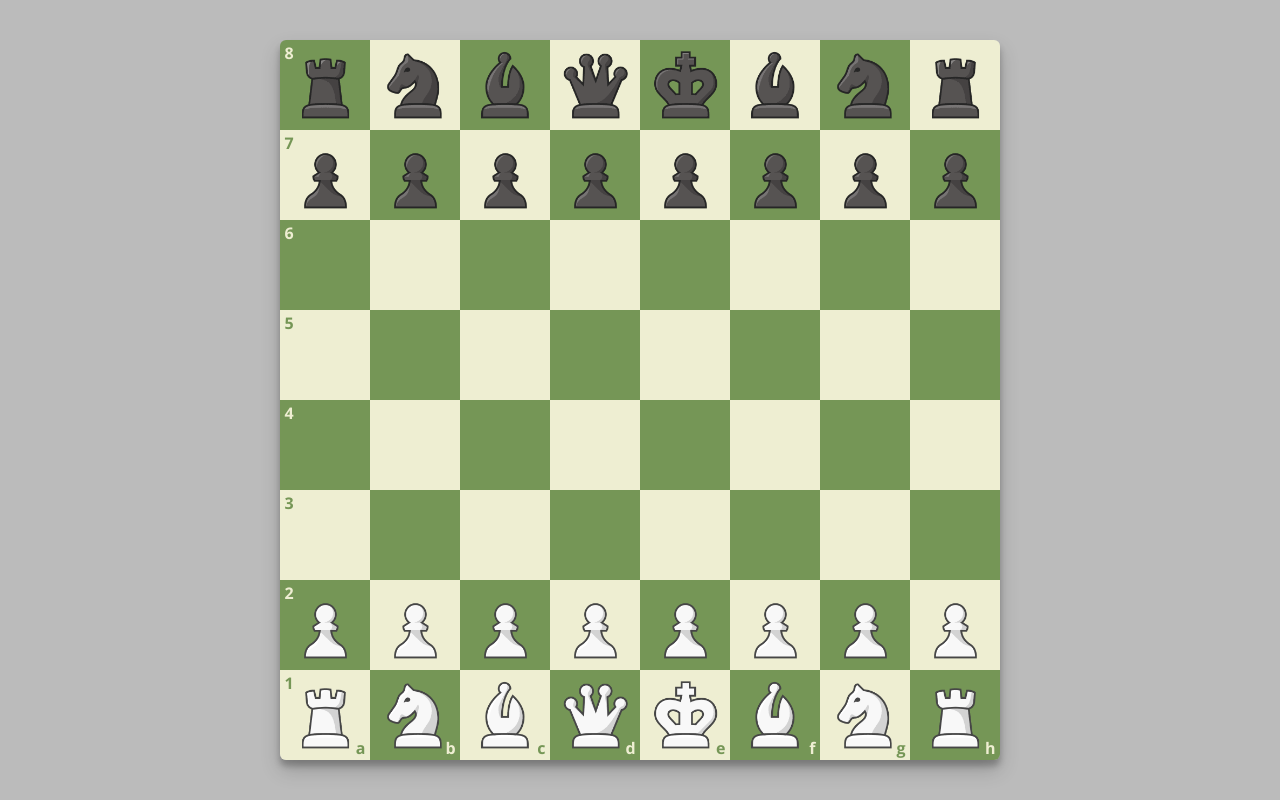
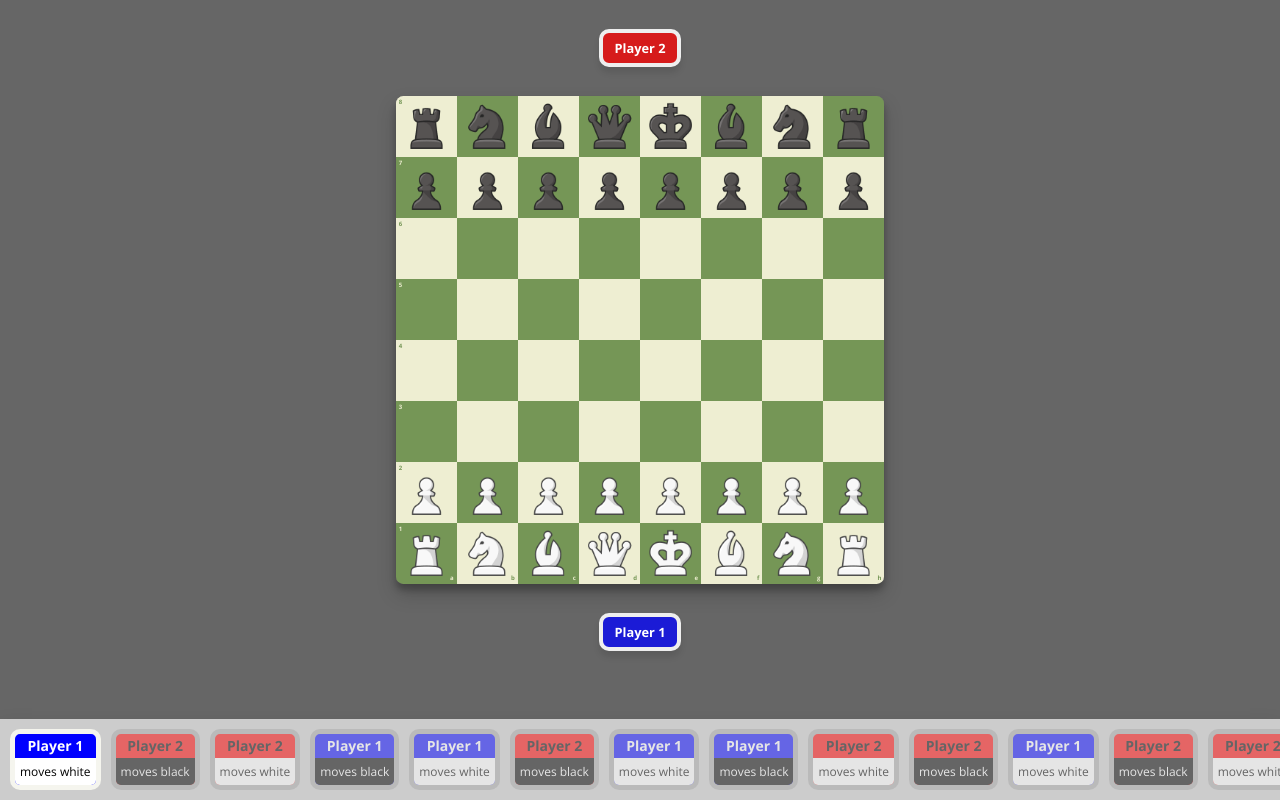
Before and after one commit to alexcrist/blunder-chess, a React (Vite) app in the folder web-frontend/: page / in a window 1280 px wide. Built offline with nearby package versions, Linux system fonts and the light colour scheme.

Commit message:
Add turn indicator

```diff
--- a/web-frontend/src/App/App.jsx
+++ b/web-frontend/src/App/App.jsx
@@ -1,10 +1,21 @@
+import classnames from "classnames";
 import ChessBoard from "../ChessBoard/ChessBoard";
+import TurnIndicator from "../TurnIndicator/TurnIndicator";
 import styles from "./App.module.css";
 
 const App = () => {
     return (
         <div className={styles.container}>
-            <ChessBoard />
+            <div className={styles.board}>
+                <div className={classnames(styles.player, styles.player2)}>
+                    Player 2
+                </div>
+                <ChessBoard />
+                <div className={classnames(styles.player, styles.player1)}>
+                    Player 1
+                </div>
+            </div>
+            <TurnIndicator />
         </div>
     );
 };
--- a/web-frontend/src/App/App.module.css
+++ b/web-frontend/src/App/App.module.css
@@ -3,7 +3,34 @@
     width: 100vw;
     overflow: hidden;
     display: flex;
+    flex-direction: column;
     align-items: center;
-    justify-content: center;
-    background-color: #bbb;
+    justify-content: space-between;
+    background-color: #666;
 }
+
+.player {
+    font-size: 80%;
+    padding: 1% 2%;
+    border: 0.5vh solid #eee;
+    box-shadow: 0 6px 6px rgba(0, 0, 0, 0.1);
+    border-radius: 10px;
+    font-weight: bold;
+    color: white;
+    margin: 5%;
+}
+
+.player1 {
+    background-color: #0000ffbb;
+}
+
+.player2 {
+    background-color: #ff0000bb;
+}
+
+.board {
+    display: flex;
+    align-items: center;
+    flex-direction: column;
+    max-height: 85vh;
+}
--- a/web-frontend/src/ChessBoard/ChessBoard.module.css
+++ b/web-frontend/src/ChessBoard/ChessBoard.module.css
@@ -1,13 +1,15 @@
 .container {
     display: flex;
-    width: min(90vw, 90vh);
-    height: min(90vw, 90vh);
-    border-radius: min(0.75vh, 0.75vw);
+    aspect-ratio: 1;
+    border-radius: 1.5%;
     box-shadow:
         0 10px 20px rgba(0, 0, 0, 0.19),
         0 6px 6px rgba(0, 0, 0, 0.23);
     flex-direction: column-reverse;
     overflow: hidden;
+    max-height: 70vh;
+    justify-self: center;
+    margin: 0 10px;
 }
 
 .row {
--- a/web-frontend/src/ChessBoardPiece/ChessBoardPiece.module.css
+++ b/web-frontend/src/ChessBoardPiece/ChessBoardPiece.module.css
@@ -1,4 +1,4 @@
 .container {
+    height: 90%;
     width: 90%;
-    height: 90%;
 }
--- a/web-frontend/src/ChessBoardSquare/ChessBoardSquare.jsx
+++ b/web-frontend/src/ChessBoardSquare/ChessBoardSquare.jsx
@@ -14,7 +14,7 @@ const ChessBoardSquare = ({ coordinate }) => {
     const rankIndex = Number(rank) - 1;
 
     // Determine square color
-    const isSquareWhite = (fileIndex + rankIndex) % 2 === 0;
+    const isSquareWhite = (fileIndex + rankIndex) % 2 === 1;
     const isSquareBlack = !isSquareWhite;
 
     // Save square bounds
--- a/web-frontend/src/ChessBoardSquare/ChessBoardSquare.module.css
+++ b/web-frontend/src/ChessBoardSquare/ChessBoardSquare.module.css
@@ -23,9 +23,13 @@
     background-color: #bac949;
 }
 
+/* .isTarget {
+    box-shadow: inset 0px 0px 0px 4px #fff;
+} */
+
 .fileLabel,
 .rankLabel {
-    font-size: 100%;
+    font-size: 10%;
     font-weight: 700;
     position: absolute;
     line-height: 1;
--- /dev/null
+++ b/web-frontend/src/TurnIndicator/TurnIndicator.jsx
@@ -0,0 +1,48 @@
+import classnames from "classnames";
+import { useSelector } from "react-redux";
+import { getTurn } from "../getTurn";
+import styles from "./TurnIndicator.module.css";
+
+const TurnIndicator = () => {
+    const globalTurnIndex = useSelector((state) => state.main.globalTurnIndex);
+    const turns = [];
+    for (let i = 0; i < 30; i++) {
+        turns.push(getTurn(globalTurnIndex + i));
+    }
+
+    return (
+        <div className={styles.container}>
+            <div className={styles.turns}>
+                {turns.map((turn, index) => {
+                    const [player, color] = turn;
+                    return (
+                        <div
+                            className={classnames(
+                                styles.turn,
+                                styles[`player${player}`],
+                                {
+                                    [styles.isActive]: index === 0,
+                                },
+                            )}
+                            key={`turn-${index}`}
+                        >
+                            <div className={styles.player}>
+                                Player&nbsp;{player}
+                            </div>
+                            <div
+                                className={classnames(
+                                    styles.color,
+                                    styles[`color${color.toUpperCase()}`],
+                                )}
+                            >
+                                moves&nbsp;{color === "w" ? "white" : "black"}
+                            </div>
+                        </div>
+                    );
+                })}
+            </div>
+        </div>
+    );
+};
+
+export default TurnIndicator;
--- /dev/null
+++ b/web-frontend/src/TurnIndicator/TurnIndicator.module.css
@@ -0,0 +1,77 @@
+.container {
+    background-color: blue;
+    width: 100vw;
+    box-shadow:
+        0 10px 20px rgba(0, 0, 0, 0.19),
+        0 6px 6px rgba(0, 0, 0, 0.23);
+    background-color: #ccc;
+    overflow: auto;
+}
+
+.turns {
+    display: flex;
+    align-items: center;
+    justify-content: space-between;
+    /* width: 100000vw; */
+    padding: 10px;
+}
+
+.turn {
+    width: 100px;
+    margin-right: 10px;
+    border-radius: 10px;
+    box-sizing: border-box;
+    opacity: 0.5;
+    text-align: center;
+    border: 5px solid #aaa;
+    display: flex;
+    justify-content: space-between;
+    flex-direction: column;
+}
+
+.turn.isActive {
+    border-color: #f5f5ee;
+    opacity: 1;
+}
+
+.player1 {
+    background-color: blue;
+    color: white;
+}
+
+.player2 {
+    background-color: red;
+}
+
+.player {
+    padding: 5px;
+    flex: 1;
+    display: flex;
+    align-items: center;
+    justify-content: center;
+    vertical-align: middle;
+    line-height: 1;
+    font-size: 14px;
+    font-weight: bold;
+}
+
+.color {
+    padding: 5px;
+    flex: 1;
+    align-items: center;
+    justify-content: center;
+    vertical-align: middle;
+    font-size: 12px;
+    border-bottom-right-radius: 5px;
+    border-bottom-left-radius: 5px;
+}
+
+.colorW {
+    background-color: #ffffff;
+    color: black;
+}
+
+.colorB {
+    background-color: black;
+    color: white;
+}
--- /dev/null
+++ b/web-frontend/src/getTurn.js
@@ -0,0 +1,11 @@
+const TURN_ORDER = [
+    ...["1w"],
+    ...["2b", "2w", "1b", "1w"],
+    ...["2b"],
+    ...["1w", "1b", "2w", "2b"],
+];
+
+export const getTurn = (globalTurnIndex) => {
+    const turnIndex = globalTurnIndex % TURN_ORDER.length;
+    return TURN_ORDER[turnIndex];
+};
--- a/web-frontend/src/mainSlice.js
+++ b/web-frontend/src/mainSlice.js
@@ -3,8 +3,7 @@ import { createSlice } from "@reduxjs/toolkit";
 const mainSlice = createSlice({
     name: "main",
     initialState: {
-        playerIndexTurn: 0,
-        pieceColorTurn: "w",
+        globalTurnIndex: 0,
         boardState: {
             a1: "wr",
             b1: "wn",
@@ -47,10 +46,9 @@ const mainSlice = createSlice({
     reducers: {
         makeMove: (state, action) => {
             const { from, to } = action.payload;
-            console.log("from", from);
-            console.log("to", to);
             state.boardState[to] = state.boardState[from];
             delete state.boardState[from];
+            state.globalTurnIndex++;
         },
         setBoardSquareBounds: (state, action) => {
             const { coordinate, bounds } = action.payload;
--- a/web-frontend/src/useChessBoardMouseHandler.js
+++ b/web-frontend/src/useChessBoardMouseHandler.js
@@ -1,5 +1,5 @@
 import _ from "lodash";
-import { useCallback, useEffect } from "react";
+import { useCallback, useEffect, useState } from "react";
 import { useDispatch, useSelector } from "react-redux";
 import mainSlice from "./mainSlice";
 
@@ -17,11 +17,14 @@ export const useChessBoardMouseHandler = () => {
     const boardSquaresBounds = useSelector(
         (state) => state.main.boardSquaresBounds,
     );
+    const boardState = useSelector((state) => state.main.boardState);
 
     // Handle mouse down
+    const [isMouseDown, setIsMouseDown] = useState(false);
     const onMouseDown = useCallback(
         (event) => {
             return forwardMouseCoords(({ x, y }) => {
+                setIsMouseDown(true);
                 const coordinate = getCoordinateAtPosition(
                     x,
                     y,
@@ -35,8 +38,9 @@ export const useChessBoardMouseHandler = () => {
                 }
 
                 // No square had been selected yet
-                if (sourceCoordinate === null) {
+                if (sourceCoordinate === null && boardState[coordinate]) {
                     dispatch(mainSlice.actions.setSourceCoordinate(coordinate));
+                    dispatch(mainSlice.actions.setTargetCoordinate(coordinate));
                     return;
                 }
 
@@ -48,7 +52,6 @@ export const useChessBoardMouseHandler = () => {
 
                 // Different square was clicked (attempt move)
                 const move = { from: sourceCoordinate, to: coordinate };
-                console.log("move", move);
                 const isValidMove = getIsValidMove(move);
                 if (isValidMove) {
                     dispatch(mainSlice.actions.makeMove(move));
@@ -56,7 +59,7 @@ export const useChessBoardMouseHandler = () => {
                 dispatch(mainSlice.actions.setSourceCoordinate(null));
             })(event);
         },
-        [boardSquaresBounds, dispatch, sourceCoordinate],
+        [boardSquaresBounds, boardState, dispatch, sourceCoordinate],
     );
 
     // Handle mousemove
@@ -67,19 +70,23 @@ export const useChessBoardMouseHandler = () => {
                 y,
                 boardSquaresBounds,
             );
-            // dispatch(mainSlice.actions.setTargetCoordinate(coordinate));
+            if (isMouseDown && sourceCoordinate) {
+                dispatch(mainSlice.actions.setTargetCoordinate(coordinate));
+            }
         };
         return addMouseMoveListener(onMouseMove);
-    }, [boardSquaresBounds, dispatch]);
+    }, [boardSquaresBounds, dispatch, isMouseDown, sourceCoordinate]);
 
     // Handle mouseup
     useEffect(() => {
         const onMouseUp = ({ x, y }) => {
+            setIsMouseDown(false);
             const coordinate = getCoordinateAtPosition(
                 x,
                 y,
                 boardSquaresBounds,
             );
+            dispatch(mainSlice.actions.setTargetCoordinate(null));
             console.log("mouseup", coordinate);
             // if (!coordinate) {
             //     return;
```
